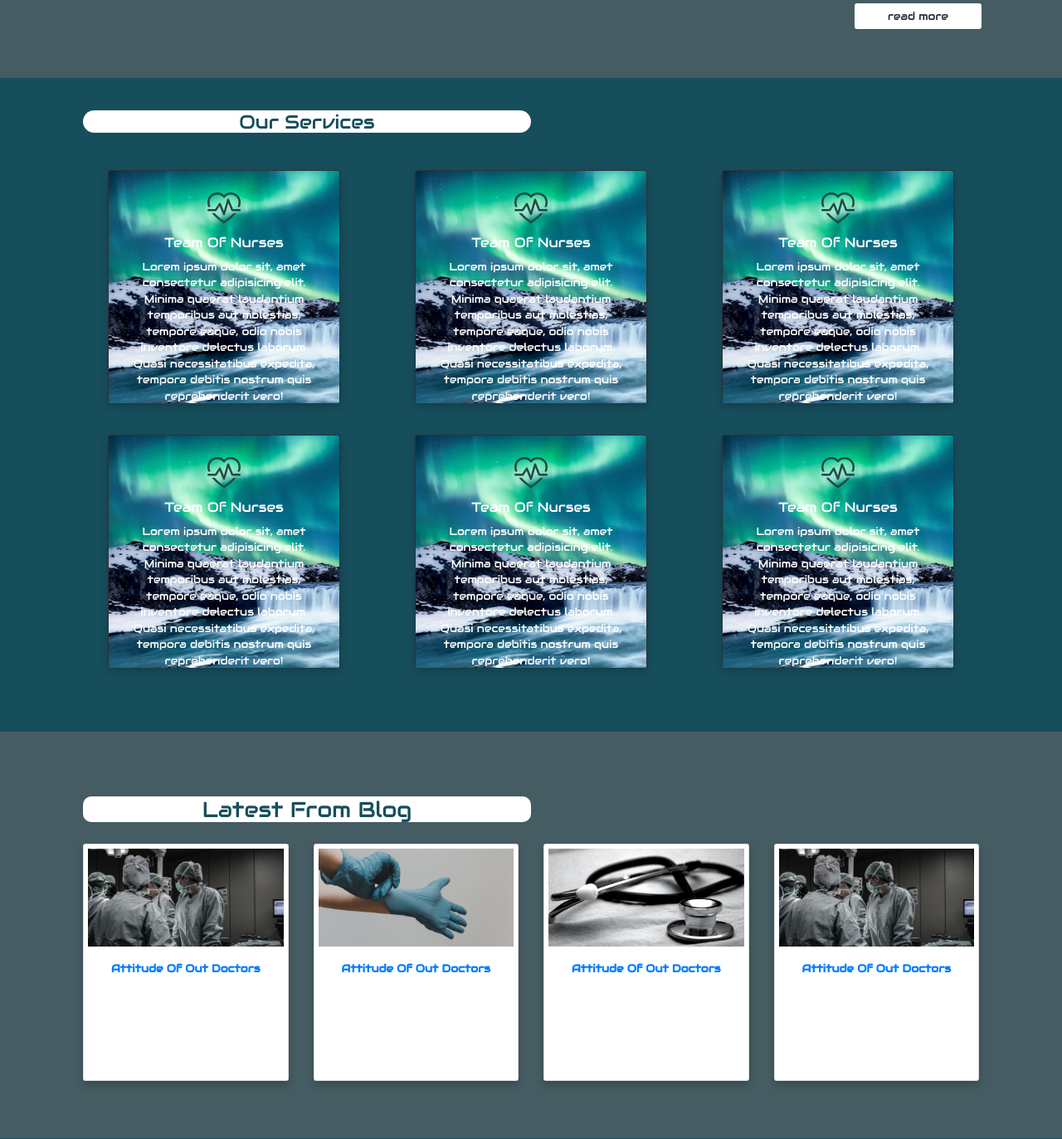
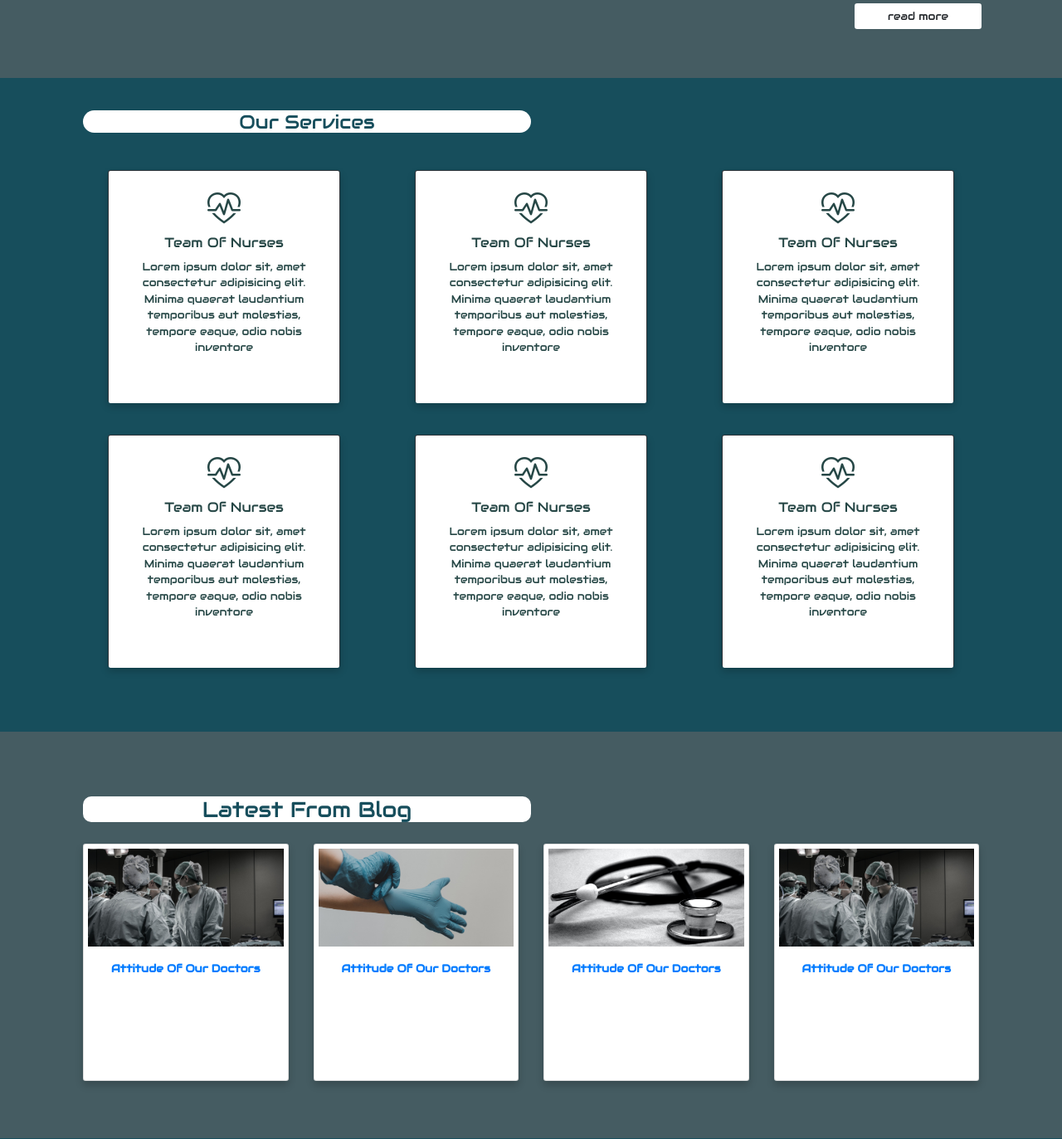
Before and after one commit to anshifmhd/abcdhospital, a Django app: page / in a window 1280 px wide. Shown: the part 1820-3193 px from the top of the page at 83% size. Run offline with Django 4.2, Linux system fonts and the light colour scheme.

Commit message:
css commit

```diff
--- a/index/static/css/index.css
+++ b/index/static/css/index.css
@@ -130,12 +130,17 @@ hr{
     color: rgb(38, 71, 70);
     font-size: 40px;
     padding-bottom: 20px;
+
+}
+.service .container .card-title, .card-text{
+    color:rgb(38, 71, 70);
 }
 
 
 .blog .container  .card{
     margin-bottom: 30px;
     padding: 5px
+
 
 }
 
--- a/index/templates/index.html
+++ b/index/templates/index.html
@@ -33,7 +33,7 @@
         <div class="collapse navbar-collapse" id="navbarResponsive">
           <ul class="navbar-nav ml-auto ">
             <li class="nav-item active font-weight-bold">
-              <a class="btn text-white font-weight-bold  mt-3" href="/home/index/">Home </a>
+              <a class="btn text-white font-weight-bold  mt-3" href="">Home </a>
             </li>
             <li>
             <div class="dropdown">
@@ -41,7 +41,7 @@
                 Center of Excellence
               </p>
               <div class="dropdown-menu" aria-labelledby="dropdownMenuButton">
-                <a class="dropdown-item " href="/home/heartcentre/">Heart Centre</a>
+                <a class="dropdown-item " href="/heartcentre/">Heart Centre</a>
                 <a class="dropdown-item " href="#">Institute of Neuro Science</a>
                 <a class="dropdown-item " href="#">Institute of Liver and Gastro Sciences</a>
                 <a class="dropdown-item " href="#">Women Care</a>
@@ -85,7 +85,7 @@
               Contact Us
             </p>
             <div class="dropdown-menu" aria-labelledby="dropdownMenuButton" sty>
-              <a style="background-color: aquamarine;" class="dropdown-item" href="/home/enquiry/">Make An Enquiry <br> </a>
+              <a style="background-color: aquamarine;" class="dropdown-item" href="enquiry">Make An Enquiry <br> </a>
 
                <a class="dropdown-item" href="#">Emergency Number: <br> 9980106040</a>
 
@@ -328,21 +328,20 @@
 
 
       <br>
-      <section class="service" align = "center">
+      <section class="service" align = "center ">
         <div class="container text-center py-5">
           <h3 style="color: rgb(23, 78, 92); border-radius: 10ch; background-color: white; width: 50%; ">Our Services</h2><br>
           <!-- <hr> --> <br>
           <div class="row" align = "center">
             <div class="col-lg-4 mb-5">
               <a href="">
-                <div class="card bg-dark text-white " style="width: 280px; height: 280px;">
-                  <img class="card-img img-fluid" src="{% static 'images/scenery1.jpg' %}"  alt="Card image">
+                <div class="card bg-dark " style="width: 280px; height: 280px;">
+                  <img class="card-img img-fluid" src="{% static 'images/white.png' %}"  alt="Card image">
                   <div class="card-img-overlay">
                     <span><i class="bi bi-heart-pulse"></i></span>
                     <h5 class="card-title">Team Of Nurses</h5>
                     <p class="card-text">Lorem ipsum dolor sit, amet consectetur adipisicing elit.
                       Minima quaerat laudantium temporibus aut molestias, tempore eaque, odio nobis inventore
-                      delectus laborum. Quasi necessitatibus expedita, tempora debitis nostrum quis reprehenderit vero! </p>
                   </div>
                 </div>
               </a>
@@ -350,65 +349,60 @@
 
             <div class="col-lg-4 mb-5">
               <a href=""><div class="card bg-dark text-white" style="width: 280px; height: 280px;">
-                <img class="card-img img-fluid" src="{% static 'images/scenery1.jpg' %}"  alt="Card image">
+                <img class="card-img img-fluid" src="{% static 'images/white.png' %}"  alt="Card image">
                 <div class="card-img-overlay">
                   <span><i class="bi bi-heart-pulse"></i></span>
                   <h5 class="card-title">Team Of Nurses</h5>
                   <p class="card-text">Lorem ipsum dolor sit, amet consectetur adipisicing elit.
                      Minima quaerat laudantium temporibus aut molestias, tempore eaque, odio nobis inventore
-                     delectus laborum. Quasi necessitatibus expedita, tempora debitis nostrum quis reprehenderit vero! </p>
                 </div>
               </div></a>
             </div>
 
             <div class="col-lg-4 mb-5">
               <a href=""><div class="card bg-dark text-white" style="width: 280px; height: 280px;">
-                <img class="card-img img-fluid" src="{% static 'images/scenery1.jpg' %}"  alt="Card image">
+                <img class="card-img img-fluid" src="{% static 'images/white.png' %}"  alt="Card image">
                 <div class="card-img-overlay">
                   <span><i class="bi bi-heart-pulse"></i></span>
                   <h5 class="card-title">Team Of Nurses</h5>
                   <p class="card-text">Lorem ipsum dolor sit, amet consectetur adipisicing elit.
                      Minima quaerat laudantium temporibus aut molestias, tempore eaque, odio nobis inventore
-                     delectus laborum. Quasi necessitatibus expedita, tempora debitis nostrum quis reprehenderit vero! </p>
                 </div>
               </div></a>
             </div>
 
             <div class="col-lg-4 mb-5">
               <a href=""><div class="card bg-dark text-white" style="width: 280px; height: 280px;">
-                <img class="card-img img-fluid" src="{% static 'images/scenery1.jpg' %}"  alt="Card image">
+                <img class="card-img img-fluid" src="{% static 'images/white.png' %}"  alt="Card image">
                 <div class="card-img-overlay">
                   <span><i class="bi bi-heart-pulse"></i></span>
                   <h5 class="card-title">Team Of Nurses</h5>
                   <p class="card-text">Lorem ipsum dolor sit, amet consectetur adipisicing elit.
                      Minima quaerat laudantium temporibus aut molestias, tempore eaque, odio nobis inventore
-                     delectus laborum. Quasi necessitatibus expedita, tempora debitis nostrum quis reprehenderit vero! </p>
                 </div>
               </div></a>
             </div>
 
             <div class="col-lg-4 mb-5">
               <a href=""><div class="card bg-dark text-white" style="width: 280px; height: 280px;">
-                <img class="card-img img-fluid" src="{% static 'images/scenery1.jpg' %}"  alt="Card image">
+                <img class="card-img img-fluid" src="{% static 'images/white.png' %}"  alt="Card image">
                 <div class="card-img-overlay">
                   <span><i class="bi bi-heart-pulse"></i></span>
                   <h5 class="card-title">Team Of Nurses</h5>
                   <p class="card-text">Lorem ipsum dolor sit, amet consectetur adipisicing elit.
                      Minima quaerat laudantium temporibus aut molestias, tempore eaque, odio nobis inventore
-                     delectus laborum. Quasi necessitatibus expedita, tempora debitis nostrum quis reprehenderit vero! </p>
                 </div>
               </div></a>
             </div>
 
             <div class="col-lg-4 mb-5">
               <a href=""><div class="card bg-dark text-white" style="width: 280px; height: 280px;">
-                <img class="card-img img-fluid" src="{% static 'images/scenery1.jpg' %}"  alt="Card image">
+                <img class="card-img img-fluid" src="{% static 'images/white.png' %}"  alt="Card image">
                 <div class="card-img-overlay">
                   <span><i class="bi bi-heart-pulse"></i></span>
                   <h5 class="card-title">Team Of Nurses</h5>
                   <p class="card-text">Lorem ipsum dolor sit, amet consectetur adipisicing elit.
                      Minima quaerat laudantium temporibus aut molestias, tempore eaque, odio nobis inventore
-                     delectus laborum. Quasi necessitatibus expedita, tempora debitis nostrum quis reprehenderit vero! </p>
                 </div>
               </div></a>
             </div>
@@ -448,7 +442,7 @@
                   <img src="{% static 'images/slide4.jpg' %}" class="img-fluid" alt="">
                 </div>
                 <div class="card-body">
-                  <p class="font-weight-bold"><u><a href="#">Attitude Of Out Doctors</a></u></p>
+                  <p class="font-weight-bold"><u><a href="#">Attitude Of Our Doctors</a></u></p>
                   <p>Lorem ipsum dolor sit amet consectetur adipisicing elit.
                     Perferendis nulla cum quas non debitis itaque?</p>
                 </div>
@@ -461,7 +455,7 @@
                   <img src="{% static 'images/slide1.jpg' %}" class="img-fluid" alt="">
                 </div>
                 <div class="card-body">
-                  <p class="font-weight-bold"><u><a href="#">Attitude Of Out Doctors</a></u></p>
+                  <p class="font-weight-bold"><u><a href="#">Attitude Of Our Doctors</a></u></p>
                   <p>Lorem ipsum dolor sit amet consectetur adipisicing elit.
                     Perferendis nulla cum quas non debitis itaque?</p>
                 </div>
@@ -474,7 +468,7 @@
                   <img src="{% static 'images/slide3.jpg' %}" class="img-fluid" alt="">
                 </div>
                 <div class="card-body">
-                  <p class="font-weight-bold"><u><a href="#">Attitude Of Out Doctors</a></u></p>
+                  <p class="font-weight-bold"><u><a href="#">Attitude Of Our Doctors</a></u></p>
                   <p>Lorem ipsum dolor sit amet consectetur adipisicing elit.
                     Perferendis nulla cum quas non debitis itaque?</p>
                 </div>
@@ -487,7 +481,7 @@
                   <img src="{% static 'images/slide4.jpg' %}" class="img-fluid" alt="">
                 </div>
                 <div class="card-body">
-                  <p class="font-weight-bold"><u><a href="#">Attitude Of Out Doctors</a></u></p>
+                  <p class="font-weight-bold"><u><a href="#">Attitude Of Our Doctors</a></u></p>
                   <p>Lorem ipsum dolor sit amet consectetur adipisicing elit.
                     Perferendis nulla cum quas non debitis itaque?</p>
                 </div>
--- a/index/urls.py
+++ b/index/urls.py
@@ -5,14 +5,14 @@ from . import views
 urlpatterns=[
 
     path('',views.ind),
-    path('heartcentre/',views.heartcentre),
-    path('register/',views.register),
+    path('heartcentre/',views.heartcentre, name = "heartcentre"),
+    path('register/',views.register, name = "register"),
     path('login',views.login, name= 'log'),
-    path('book_appoinment/',views.book_appoinment),
-    path('booking_date/',views.booking_date),
-    path('about/',views.about),
-    path('cardiology/',views.cardiology),
-    path('enquiry/',views.enquiry),
+    path('book_appoinment/',views.book_appoinment, name = "book_appoinment"),
+    path('booking_date/',views.booking_date, name = "booking_date"),
+    path('about/',views.about, name = "about"),
+    path('cardiology/',views.cardiology, name = "cardiology"),
+    path('enquiry/',views.enquiry, name = "enquiry"),
 
 
 
```
Also changed, not shown: index/templates/enquiry.html (+14 -12 lines), index/static/images/white.png (added).
